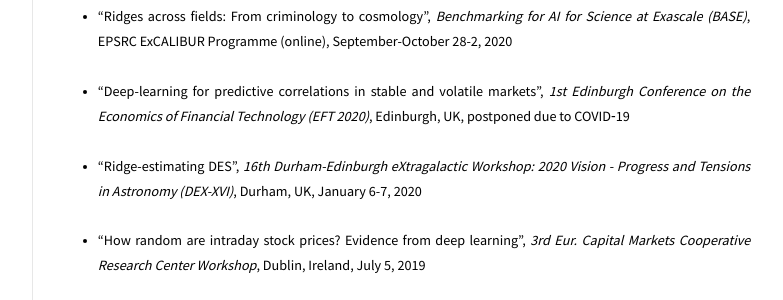
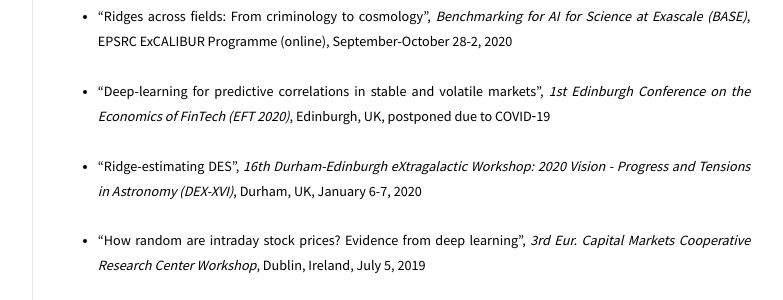
Before and after one commit to moews/moews.github.io, a Jekyll site: the page built from _posts/2017-03-25-publications.md, in a window 1280 px wide. Shown: the part 2630-2930 px from the top of the page, without its empty margins (326-1109 px from the left). Built offline with Jekyll 4.4.1, drawn with Linux system fonts in a browser that asks for light colours.

Commit message:
Update 2017-03-25-publications.md

```diff
--- a/_posts/2017-03-25-publications.md
+++ b/_posts/2017-03-25-publications.md
@@ -84,7 +84,7 @@ REMOVE CONFERENCES
 
 * <small>"Ridges across fields: From criminology to cosmology", _Benchmarking for AI for Science at Exascale (BASE)_, EPSRC ExCALIBUR Programme (online), September-October 28-2, 2020</small>
 
-* <small>"Deep-learning for predictive correlations in stable and volatile markets", _1st Edinburgh Conference on the Economics of Financial Technology (EFT 2020)_, Edinburgh, UK, postponed due to COVID‑19</small>
+* <small>"Deep-learning for predictive correlations in stable and volatile markets", _1st Edinburgh Conference on the Economics of FinTech (EFT 2020)_, Edinburgh, UK, postponed due to COVID‑19</small>
 
 * <small>"Ridge-estimating DES", _16th Durham-Edinburgh eXtragalactic Workshop: 2020 Vision - Progress and Tensions in Astronomy (DEX-XVI)_, Durham, UK, January 6-7, 2020</small>
 
```
